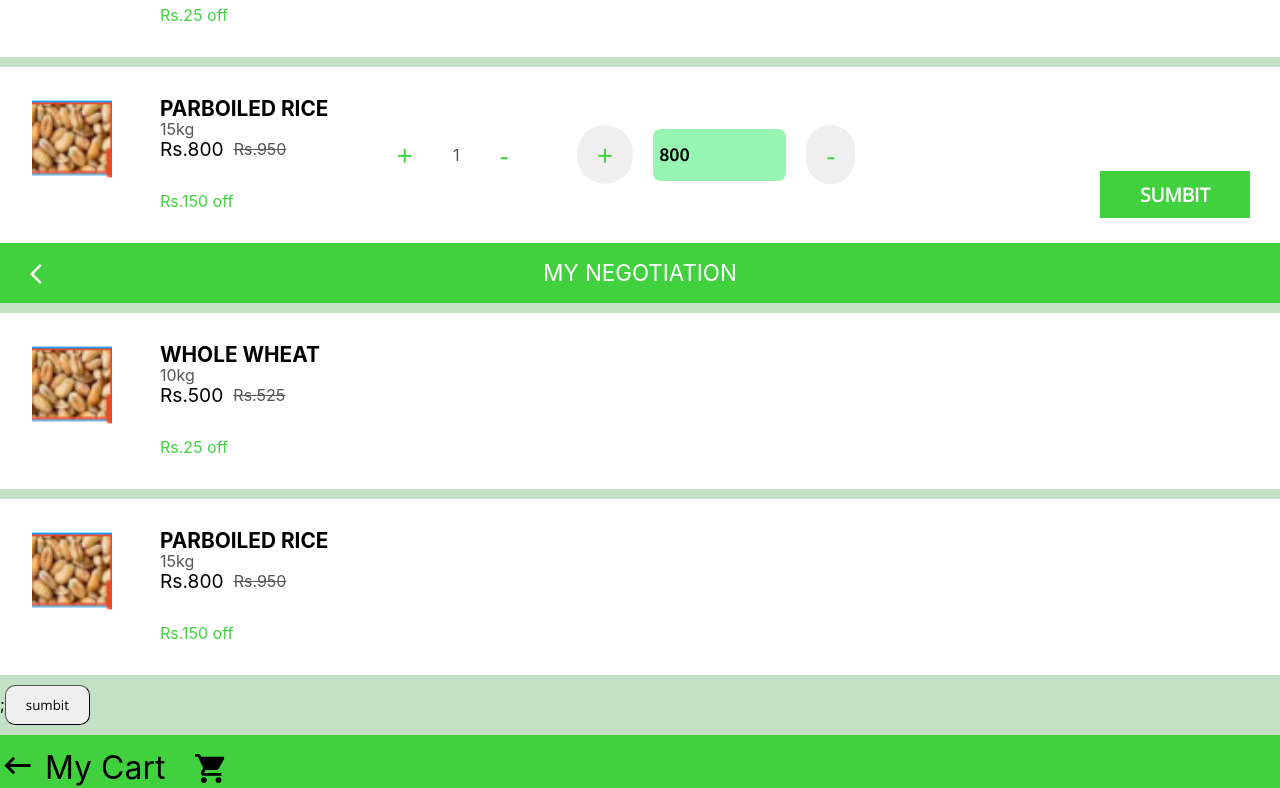
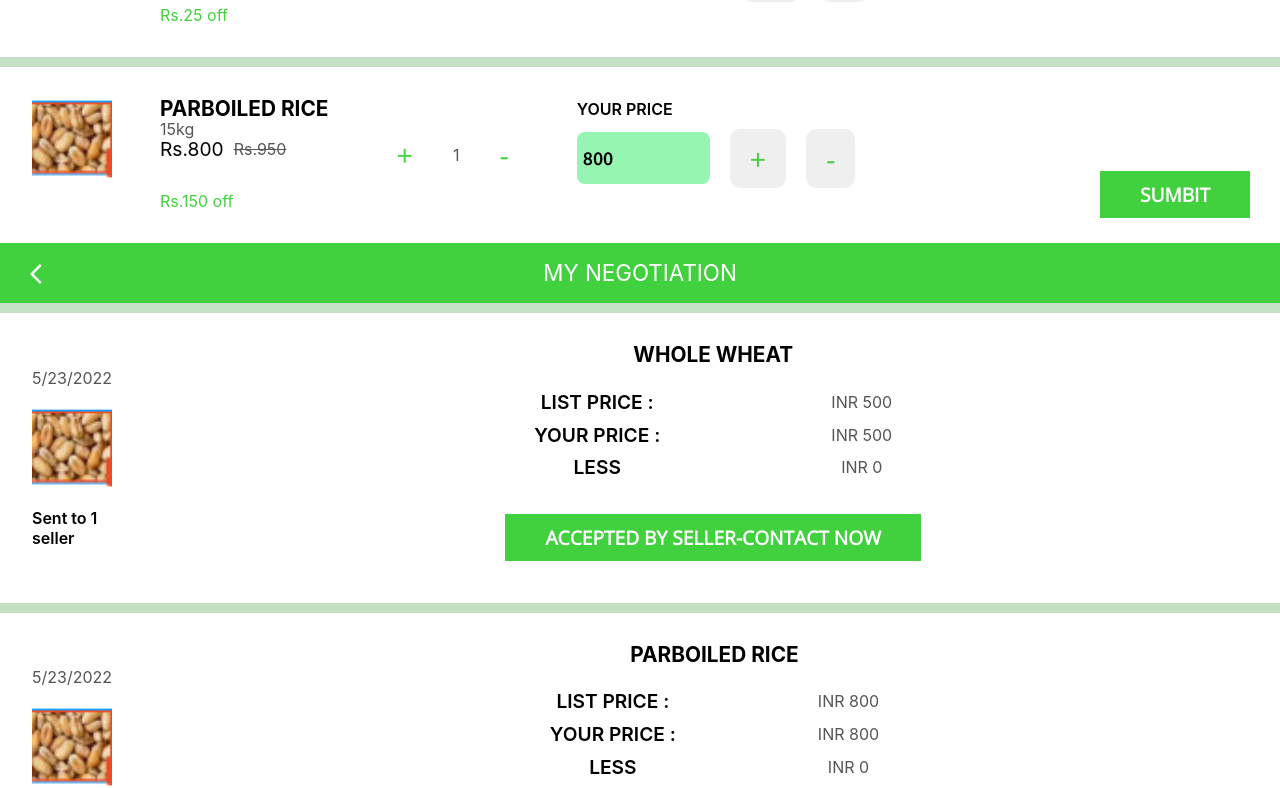
Before and after one commit to sanjith-s/farmenience, a React (Vite) app: page / in a window 1280 px wide. Shown: the part 723-1511 px from the top of the page. Built offline with nearby package versions, Linux system fonts and the light colour scheme.

Commit message:
made changes in pg2and 3 and added css to pg 3 of m15

```diff
--- a/src/components/negotiationBox2.jsx
+++ b/src/components/negotiationBox2.jsx
@@ -19,6 +19,12 @@ function NegotiationBox2(props) {
       limit >= props.discountPrice / 2 ? limit - 1 : (limit = discountPrice / 2)
     );
   };
+  const limitHandler = (event) => {
+    newLimit = event.target.value;
+    setlimit(newLimit);
+  };
+
+  props.onlimitHandler(limit, props.index);
 
   return (
     <div className="negot_card">
@@ -44,20 +50,24 @@ function NegotiationBox2(props) {
           -
         </button>
       </div>
+      <div>
+        <h3 className="price_limit_text">your price</h3>
         <div className="price_limit">
-        <button className="limit_btn" onClick={limitIncrement}>
-          +
-        </button>
           <input
             className="limit_input"
             type="number"
             min={props.actualPrice / 2}
             max={props.actualPrice}
             value={limit}
+            onChange={limitHandler}
           />
+          <button className="limit_btn" onClick={limitIncrement}>
+            +
+          </button>
           <button className="limit_btn" onClick={limitDecrement}>
             -
           </button>
+        </div>
       </div>
     </div>
   );
--- a/src/components/negotiationBox3.jsx
+++ b/src/components/negotiationBox3.jsx
@@ -1,21 +1,42 @@
-import React from "react";
+import React, { useS } from "react";
 import WheatImg from "../WheatImg.png";
 import "../css/negotiationBox.css";
 
 function NegotiationBox3(props) {
+  const date = props.purchaseDate.toLocaleDateString();
+
   return (
-    <div className="negot_card">
-      <div className="">
+    <div className="negot_card ">
+      <div className="date_img">
+        <label>{date}</label>
         <img className="product_img" src={WheatImg} alt=" "></img>
+        <h4 className="product_img_caption">Sent to {props.seller} seller</h4>
       </div>
-      <div className="content">
-        <div className="iname">{props.iName}</div>
-        <div>{props.quantity}kg</div>
-        <div className="negot_price">
-          <div className="discount_price">Rs.{props.discountPrice} </div>
-          <div className="actual_price">Rs.{props.actualPrice}</div>
+      <div className="price_content">
+        <div className="end_price_content">
+          <div className="iname">{props.iName}</div>
+          <div className="price_list">
+            <ul className="price_list_label">
+              <li>list price :</li>
+              <li>your price :</li>
+              <li>{props.discountPrice < props.userPrice ? "more" : "less"}</li>
+            </ul>
+            <ul>
+              <li>inr {props.discountPrice}</li>
+              <li>inr {props.userPrice}</li>
+              <li className="less_price">
+                inr {props.userPrice - props.discountPrice}
+              </li>
+            </ul>
+          </div>
+          <div>
+            <button className="accept_btn">
+              {props.acceptance == "yes"
+                ? "Accepted by Seller-Contact Now"
+                : "Revised by Seller-Repond Now"}
+            </button>
+          </div>
         </div>
-        <div className="discount_amount">Rs.{props.discountAmount} off</div>
       </div>
     </div>
   );
--- a/src/css/negotiationBox.css
+++ b/src/css/negotiationBox.css
@@ -66,12 +66,18 @@
   background: none;
 }
 
+.price_limit_text {
+  text-transform: uppercase;
+  font-weight: 600;
+  color: #000;
+}
+
 .limit_btn {
   height: fit-content;
   width: fit-content;
   display: inline-block;
   font-size: 1.8rem;
-  border-radius: 50px;
+  border-radius: 10px;
   border-style: none;
   color: #41d13e;
 }
@@ -84,3 +90,60 @@
 .limit_input {
   block-size: 40px;
 }
+
+.price_content {
+  display: flex;
+  justify-content: center;
+  flex-basis: 100%;
+}
+
+.end_price_content,
+.date_img {
+  display: flex;
+  flex-direction: column;
+}
+
+.date_img {
+  align-self: center;
+  row-gap: 20px;
+}
+
+.product_img_caption {
+  color: #000;
+  font-weight: 600;
+  font-size: 1rem;
+}
+
+.end_price_content {
+  text-align: center;
+  row-gap: 20px;
+}
+
+.accept_btn {
+  padding: 10px 40px;
+  display: inline-block;
+  font-size: 1.2rem;
+  text-transform: uppercase;
+  font-weight: 600;
+  border: none;
+  background: #41d13e;
+  color: #fff;
+  border-radius: 0;
+
+  /* position: absolute;
+  bottom: 15px;
+  right: 30px; */
+}
+
+.price_list {
+  display: flex;
+  justify-content: space-between;
+  padding: 0 1.4rem;
+  text-transform: uppercase;
+}
+
+.price_list_label {
+  color: #000;
+  font-size: 1.2rem;
+  font-weight: 600;
+}
--- a/src/pageM15.jsx
+++ b/src/pageM15.jsx
@@ -5,6 +5,7 @@ import NegotiationBox1 from "./components/negotiationBox1";
 import NegotiationBox2 from "./components/negotiationBox2";
 import NegotiationBox3 from "./components/negotiationBox3";
 import WheatImg from "./WheatImg.png";
+import { YoutubeSearchedFor } from "@mui/icons-material";
 
 function PageM15() {
   const [address, setAddress] = useState(
@@ -15,34 +16,56 @@ function PageM15() {
     name: "Rakesh k",
     number: 8300677299,
   };
+
   const [isEditOn, setEditOn] = useState(false);
   const editHandler = () => {
     setEditOn(true);
   };
+
   const updateAddress = () => {
     setAddress(document.querySelector(".address").value);
     setEditOn(false);
   };
+
   const handleAddress = () => {
     setAddress(document.querySelector(".address").value);
   };
 
+  const [priceLimit1, setPriceLimit1] = useState();
+  const [priceLimit2, setPriceLimit2] = useState();
+
+  const priceLimitHandler = (limit, index) => {
+    if (index == 1) {
+      setPriceLimit1(limit);
+    } else if (index == 2) {
+      setPriceLimit2(limit);
+    }
+  };
+
   const salesItems = [
     {
+      index: 1,
+      seller: 1,
       itemName: "Whole wheat",
       quantity: 10,
       actualPrice: 525,
       discountPrice: 500,
       imgSrc: "WheatImg",
       discountAmount: 25,
+      purchaseDate: new Date(2022, 4, 23),
+      acceptance: "yes",
     },
     {
+      index: 2,
+      seller: 2,
       itemName: "parboiled rice",
       quantity: 15,
       actualPrice: 950,
       discountPrice: 800,
       imgSrc: "WheatImg",
       discountAmount: 150,
+      purchaseDate: new Date(2022, 4, 23),
+      acceptance: "no",
     },
   ];
 
@@ -88,7 +111,7 @@ function PageM15() {
               />
             );
           })}
-          <button className="price_btn">Negotiative price</button>
+          <button className="price_btn">Negotiate price</button>
         </div>
       </div>
 
@@ -105,6 +128,8 @@ function PageM15() {
                 actualPrice={item.actualPrice}
                 discountAmount={item.discountAmount}
                 discountPrice={item.discountPrice}
+                index={item.index}
+                onlimitHandler={priceLimitHandler}
               />
             );
           })}
@@ -116,18 +141,19 @@ function PageM15() {
 
         <div className="pg3_items">
           {salesItems.map((item, index) => {
+            const plimit = item.index == 1 ? priceLimit1 : priceLimit2;
             return (
               <NegotiationBox3
                 key={index}
+                seller={item.seller}
                 iName={item.itemName}
-                quantity={item.quantity}
-                actualPrice={item.actualPrice}
-                discountAmount={item.discountAmount}
                 discountPrice={item.discountPrice}
+                purchaseDate={item.purchaseDate}
+                userPrice={plimit}
+                acceptance={item.acceptance}
               />
             );
           })}
-          ;<button>sumbit</button>
         </div>
       </div>
     </div>
```
Lines whose indentation alone changed are shown as unchanged.
